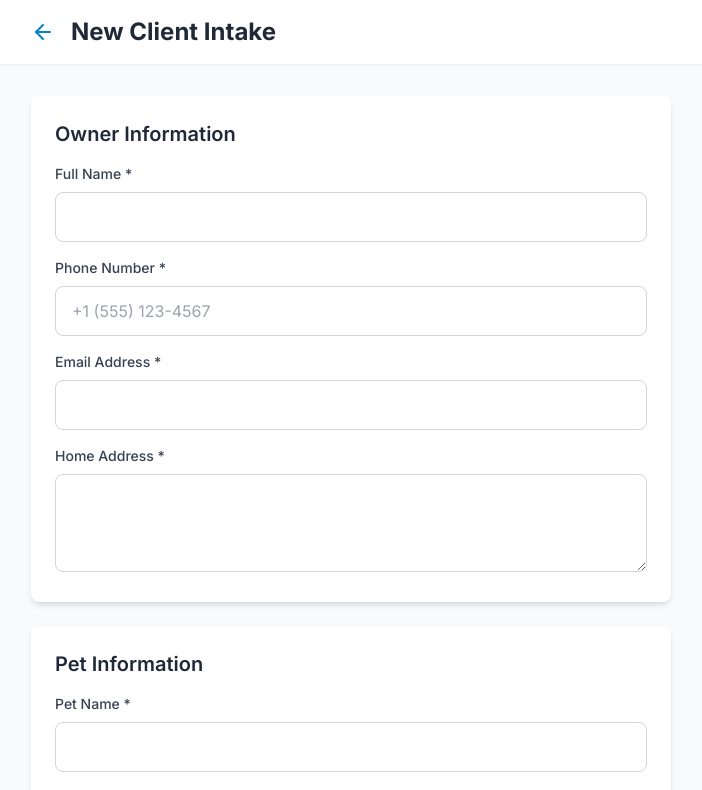
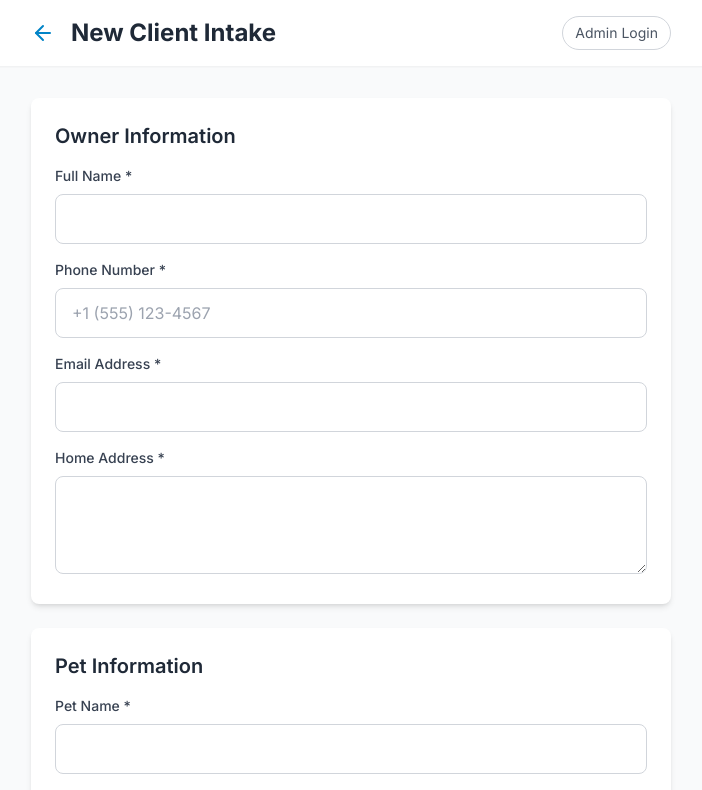
Before and after one commit to WagWander/wagwanderpetcare, a Next.js app: page /intake in a window 1280 px wide. Shown: the top 790 px of the page, without its empty margins (289-991 px from the left). Built offline with nearby package versions, Linux system fonts and the light colour scheme; no server answers.

Commit message:
Add admin login link to intake header

```diff
--- a/app/intake/page.tsx
+++ b/app/intake/page.tsx
@@ -122,11 +122,19 @@ export default function IntakePage() {
   return (
     <main className="min-h-screen bg-gray-50">
       <div className="bg-white shadow-sm sticky top-0 z-10">
-        <div className="max-w-2xl mx-auto px-4 py-4 flex items-center gap-4">
-          <Link href="/" className="text-primary-600 hover:text-primary-700">
-            <ArrowLeft className="w-6 h-6" />
+        <div className="max-w-2xl mx-auto px-4 py-4 flex items-center justify-between gap-4">
+          <div className="flex items-center gap-4">
+            <Link href="/" className="text-primary-600 hover:text-primary-700">
+              <ArrowLeft className="w-6 h-6" />
+            </Link>
+            <h1 className="text-2xl font-bold text-gray-800">New Client Intake</h1>
+          </div>
+          <Link
+            href="/admin/login"
+            className="text-xs sm:text-sm px-3 py-1.5 rounded-full border border-gray-300 text-gray-600 hover:text-gray-800 hover:border-gray-400"
+          >
+            Admin Login
           </Link>
-          <h1 className="text-2xl font-bold text-gray-800">New Client Intake</h1>
         </div>
       </div>
 
```
